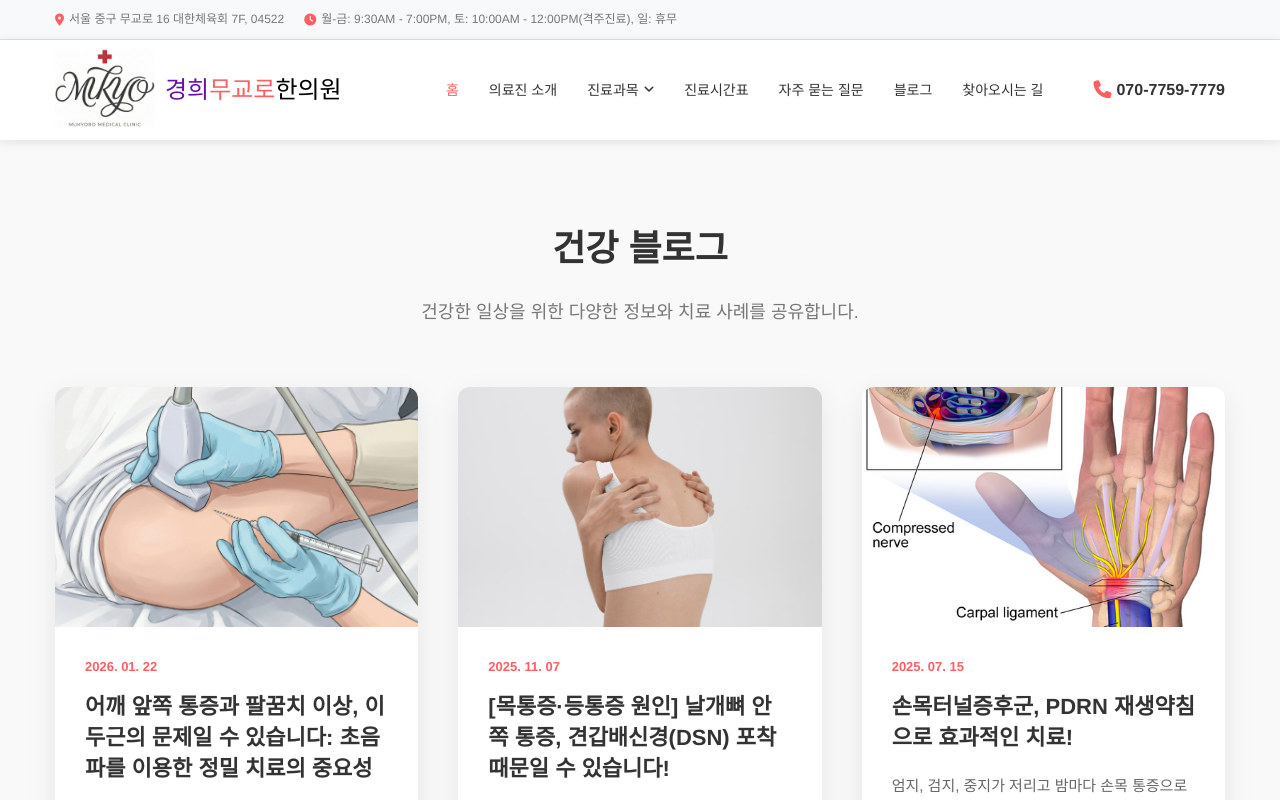
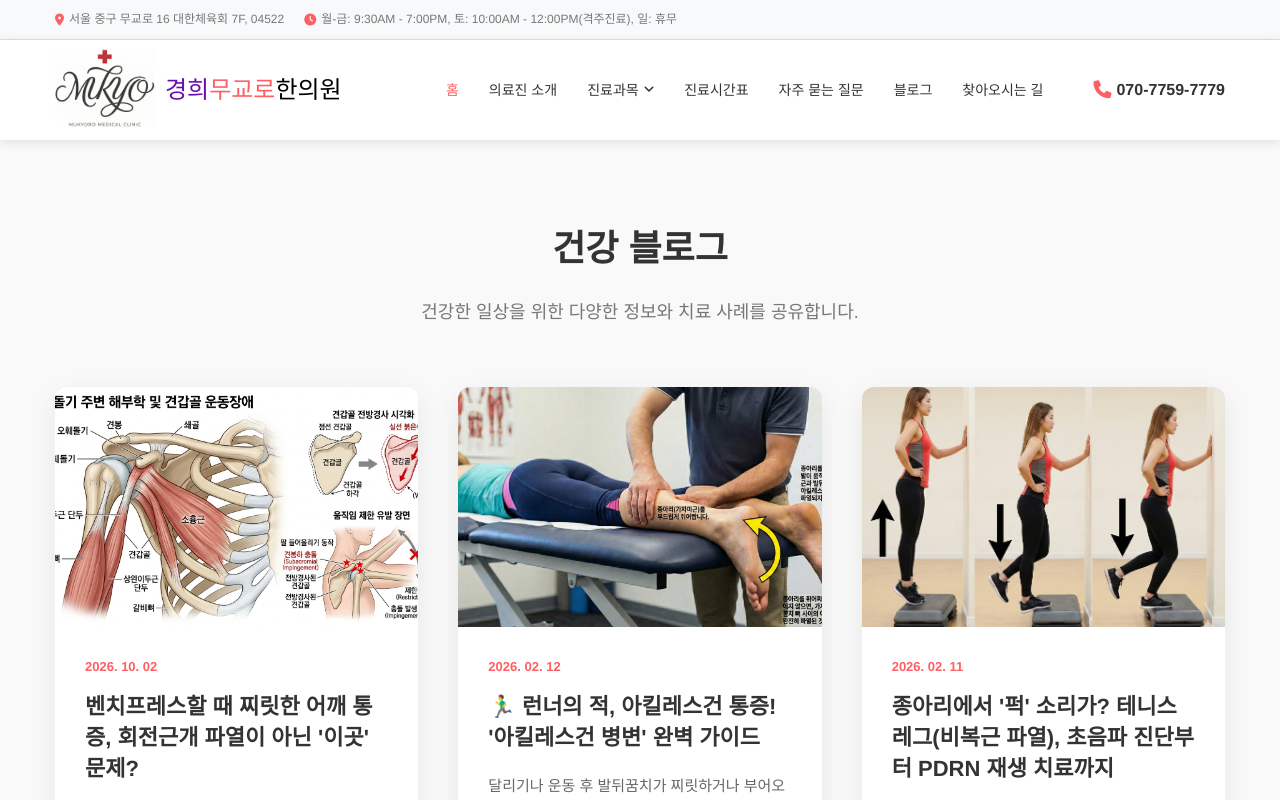
Before and after one commit to trustmeiamthedr/trustmeiamthedr.github.io, a React (Vite) app: page /blog in a window 1280 px wide. Shown: the top 800 px of the page. Built offline with nearby package versions, Linux system fonts and the light colour scheme.

Commit message:
Sort blog posts by date descending in BlogList and Home BlogSection

```diff
--- a/src/components/BlogSection.jsx
+++ b/src/components/BlogSection.jsx
@@ -2,9 +2,20 @@ import React from 'react';
 import { Link } from 'react-router-dom';
 import { blogPosts } from '../data';
 
+const parseDate = (dateStr) => {
+    if (!dateStr) return 0;
+    const parts = dateStr.split('.').map(p => p.trim());
+    if (parts.length === 3 && parts[0].length === 4) {
+        return parseInt(`${parts[0]}${parts[1].padStart(2, '0')}${parts[2].padStart(2, '0')}`, 10) || 0;
+    }
+    const parsed = Date.parse(dateStr.replace(/\./g, '-'));
+    return isNaN(parsed) ? 0 : parsed;
+};
+
 const BlogSection = () => {
-    // Only take the first 3 posts
-    const latestBlogs = blogPosts.slice(0, 3);
+    // Sort posts by date descending and take the 3 most recent posts
+    const sortedBlogPosts = [...blogPosts].sort((a, b) => parseDate(b.date) - parseDate(a.date));
+    const latestBlogs = sortedBlogPosts.slice(0, 3);
 
     return (
         <section className="blog-section" style={{ padding: '80px 0', backgroundColor: '#f9f9f9' }}>
--- a/src/pages/BlogList.jsx
+++ b/src/pages/BlogList.jsx
@@ -1,11 +1,23 @@
 import React, { useEffect } from 'react';
 import { Link } from 'react-router-dom';
 import { blogPosts } from '../data';
+
+const parseDate = (dateStr) => {
+    if (!dateStr) return 0;
+    const parts = dateStr.split('.').map(p => p.trim());
+    if (parts.length === 3 && parts[0].length === 4) {
+        return parseInt(`${parts[0]}${parts[1].padStart(2, '0')}${parts[2].padStart(2, '0')}`, 10) || 0;
+    }
+    const parsed = Date.parse(dateStr.replace(/\./g, '-'));
+    return isNaN(parsed) ? 0 : parsed;
+};
 
 const BlogList = () => {
     useEffect(() => {
         document.title = "블로그 | 경희무교로한의원";
     }, []);
+
+    const sortedBlogPosts = [...blogPosts].sort((a, b) => parseDate(b.date) - parseDate(a.date));
 
     const schemaData = {
         "@context": "https://schema.org",
@@ -33,7 +45,7 @@ const BlogList = () => {
                 </div>
 
                 <div style={{ display: 'grid', gridTemplateColumns: 'repeat(auto-fill, minmax(320px, 1fr))', gap: '40px' }}>
-                    {blogPosts.map((blog) => (
+                    {sortedBlogPosts.map((blog) => (
                         <article key={blog.id} style={{ backgroundColor: '#fff', borderRadius: '12px', overflow: 'hidden', boxShadow: '0 10px 30px rgba(0,0,0,0.08)', display: 'flex', flexDirection: 'column' }}>
                             <Link to={`/blog/${blog.id}`} style={{ display: 'block', overflow: 'hidden', height: '240px' }}>
                                 <img
```
